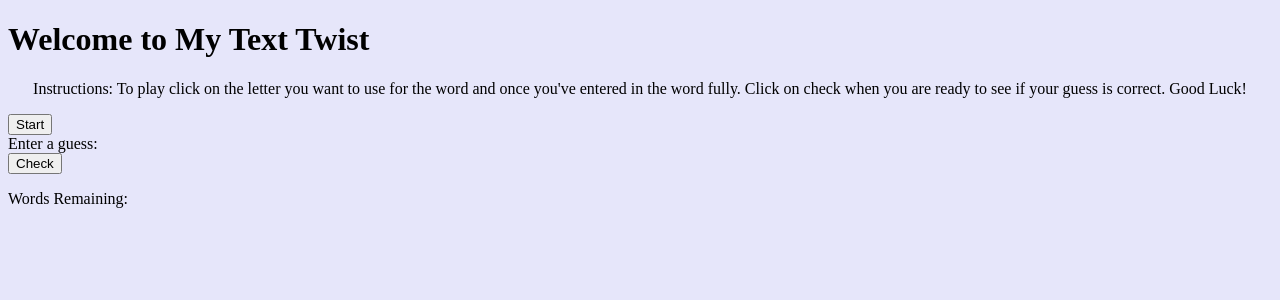
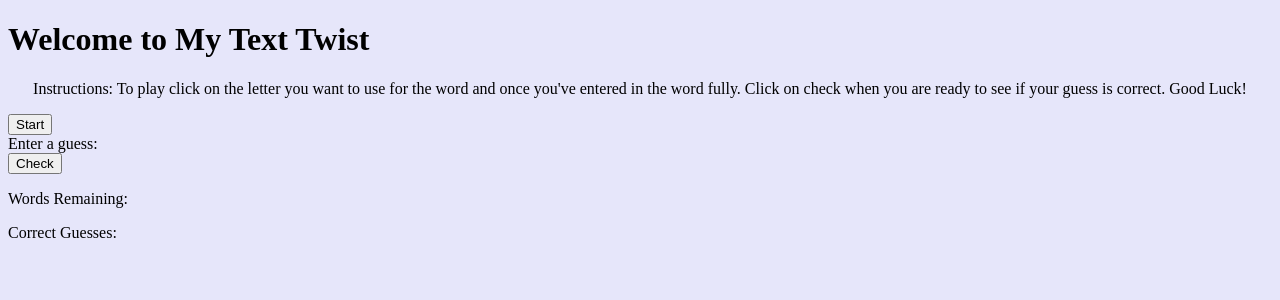
Before and after one commit to emevans2020/CISC472texttwist, a PHP site: page / in a window 1280 px wide. Shown: the top 300 px of the page. Run offline with PHP 8.4, Linux system fonts and the light colour scheme; some libraries are stand-ins or nearby versions.

Commit message:
code is working

```diff
--- a/index.css
+++ b/index.css
@@ -1,4 +1,4 @@
-#page-header {
+#page-header{
 	text-align: center;
 	color: black;
 }
--- a/index.html
+++ b/index.html
@@ -28,6 +28,10 @@
 				  <p>Words Remaining: </p><span class="badge" id="words-remaining"></span>
 				  <p class="guess-result" id="guess-result"></p>
 			  </div>
+			  <p>Correct Guesses:
+				  <ul id = "correctGuess">
+				  </ul>
+			  </p>
 		  </div>
 	  </body>
 	  <script type="text/javascript" src="index.js"></script>
--- a/index.js
+++ b/index.js
@@ -56,7 +56,9 @@ var TextTwist = function() {
             if (this.wordsRemaining == 1) {
                 this.finish();
                 return;
-            }
+			}
+			correctWord = this.guess;
+			document.getElementById('correctGuess').textContent = correctWord;
             msg = "Correct!!!";
             msgClass = 'bg-success';
             this.wordsRemaining--;
```
